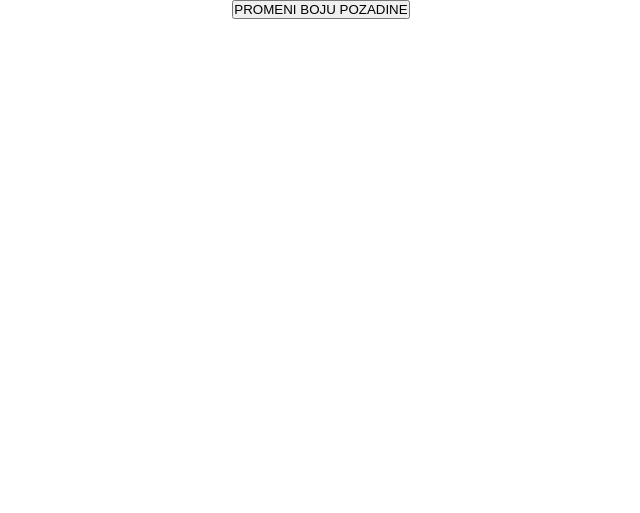
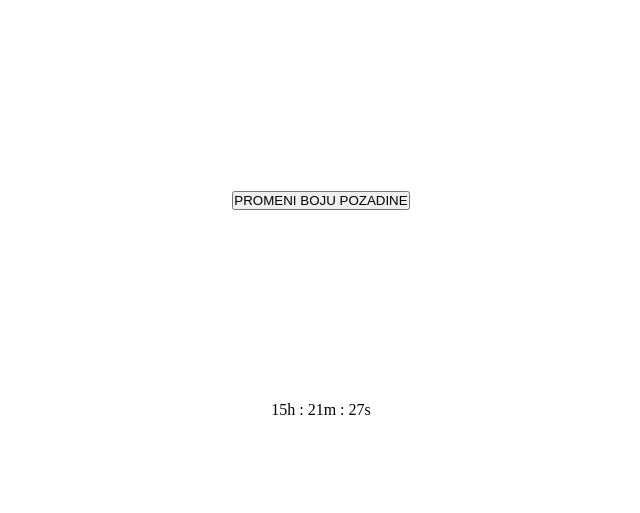
Before and after one commit to Milos-Srejic/test2-repo, a plain HTML site: page index.html in a window 1280 px wide. Shown: the whole page, without its empty margins (319-959 px from the left). Drawn offline with Linux system fonts and the light colour scheme.

Commit message:
dodao sam feature sat

```diff
--- a/app.js
+++ b/app.js
@@ -6,3 +6,18 @@ function promenaBoje() {
   console.log(r, g, b);
   document.body.style.backgroundColor = `rgb(${r},${g},${b})`;
 }
+
+function sat() {
+  let date = new Date();
+  let sati = date.getHours();
+  let minuti = date.getMinutes();
+  let sekunde = date.getSeconds();
+
+  document.getElementById(
+    'sat'
+  ).innerHTML = `${sati}h : ${minuti}m : ${sekunde}s`;
+}
+
+setInterval(() => {
+  sat();
+}, 1000);
--- a/index.html
+++ b/index.html
@@ -7,8 +7,10 @@
     <title>test git</title>
     <link rel="stylesheet" href="style.css">
 </head>
-<body>
+<body onload="sat()">
     <div><button onclick="promenaBoje()">PROMENI BOJU POZADINE</button></div>
+    <div id="sat"></div>
+
     <script src="app.js"></script>
 </body>
 </html>
--- a/style.css
+++ b/style.css
@@ -8,4 +8,18 @@ body {
   display: flex;
   justify-content: center;
   align-items: center;
+  height: 100vh;
+  width: 100vw;
+  flex-direction: column;
 }
+
+#sat {
+  height: 200px;
+  width: 300px;
+  display: flex;
+  justify-content: center;
+  align-items: center;
+  background-color: white;
+  color: black;
+  margin: 100px;
+}
```
